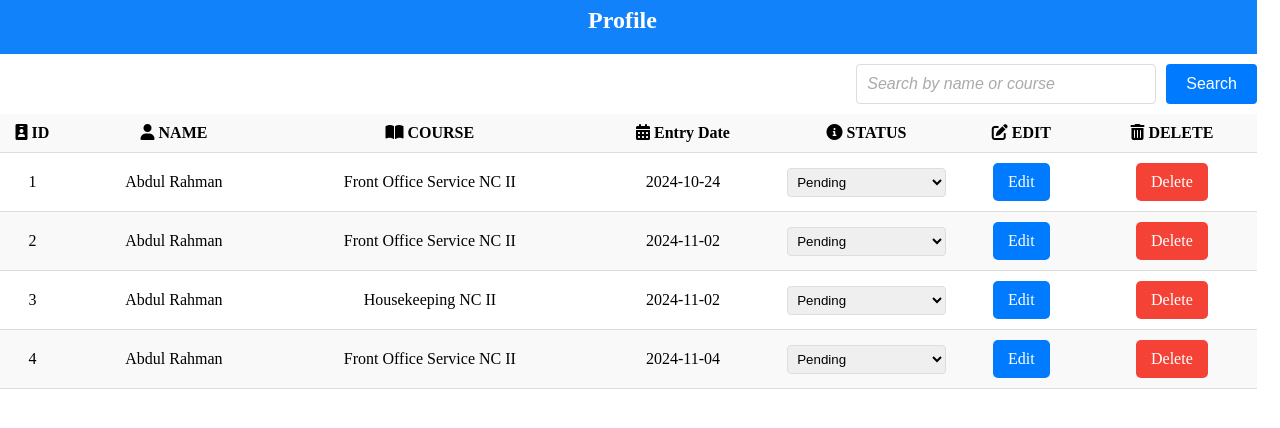
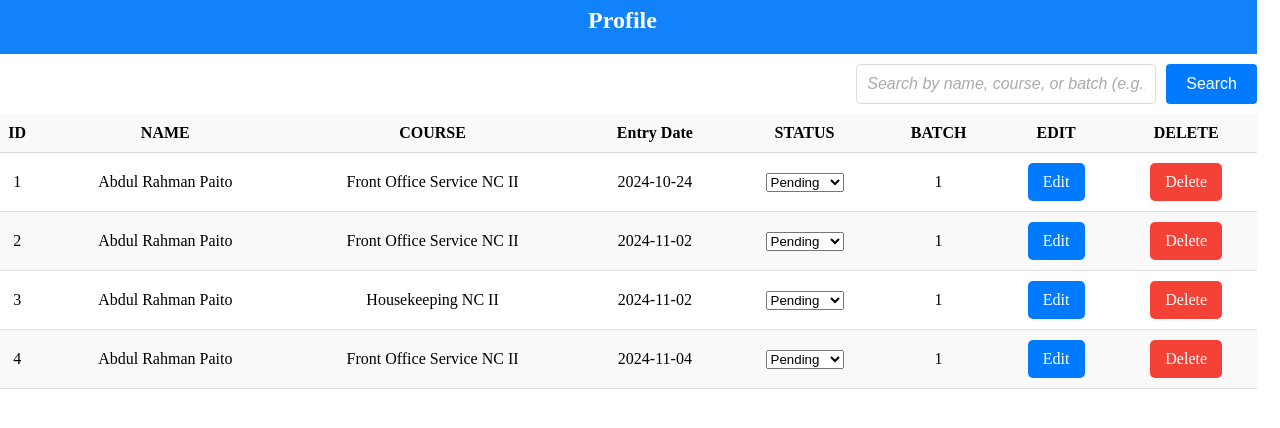
Before and after one commit to AbdulPaito/OCT-14, a PHP site: page /profile.php in a window 1280 px wide. Shown: the top 428 px of the page. Run offline with PHP 8.4, Linux system fonts and the light colour scheme; data comes from the database, SQL or seed files in the repository.

Commit message:
Add files via upload

```diff
--- a/profile.php
+++ b/profile.php
@@ -12,8 +12,60 @@ if (!$connection) {
     die("Connection failed: " . mysqli_connect_error());
 }
 
-// Step 2: Execute query to fetch data
-$query = "SELECT * FROM users";
+// Step 2: Handle search query with batch and date parsing
+$search = isset($_GET['search']) ? mysqli_real_escape_string($connection, $_GET['search']) : '';
+$course = '';
+$batch = '';
+$startDate = '';
+$endDate = '';
+
+// Parse search query to extract course and batch
+preg_match('/(.*?)\s*(batch\s+\d+)/i', $search, $matches);  // Extract course and batch
+if ($matches) {
+    $course = trim($matches[1]);  // Course name
+    $batch = trim($matches[2]);   // Batch number
+} else {
+    $course = $search;  // If no batch is specified, treat the whole search term as course name
+}
+
+// Convert batch number to an integer (if a batch is provided)
+$batchNumber = $batch ? (int) filter_var($batch, FILTER_SANITIZE_NUMBER_INT) : 0;
+
+// Handle date search, if provided
+if (isset($_GET['start_date']) && isset($_GET['end_date'])) {
+    $startDate = mysqli_real_escape_string($connection, $_GET['start_date']);
+    $endDate = mysqli_real_escape_string($connection, $_GET['end_date']);
+}
+
+// Step 3: Build the query based on the parsed search input
+$query = "
+    SELECT * FROM (
+        SELECT *,
+        CEIL(ROW_NUMBER() OVER (PARTITION BY qualification ORDER BY entry_date) / 25) AS batch
+        FROM users
+        WHERE qualification LIKE '%$course%'
+";
+
+// Add additional condition for searching by name
+if (!empty($search)) {
+    $query .= " OR CONCAT(first_name, ' ', last_name) LIKE '%$search%'";
+}
+
+// Add date filtering to the query if provided
+if ($startDate && $endDate) {
+    $query .= " AND entry_date BETWEEN '$startDate' AND '$endDate'";
+}
+
+$query .= ") AS numbered_users";
+
+// If a batch number is specified, filter by batch; otherwise, show all batches
+if ($batchNumber > 0) {
+    $query .= " WHERE batch = $batchNumber";
+}
+
+$query .= " ORDER BY entry_date";  // Ordering by registration date for display
+
+// Execute the query
 $result = mysqli_query($connection, $query);
 
 // Check if query execution was successful
@@ -21,7 +73,6 @@ if (!$result) {
     die("Query failed: " . mysqli_error($connection));
 }
 ?>
-
 <!DOCTYPE html>
 <html lang="en">
 <head>
@@ -47,14 +98,6 @@ if (!$result) {
             margin: 0;
         }
 
-        /* Paragraph styling */
-        #profile-section p {
-            font-size: 1.2em;
-            color: #666;
-            text-align: center;
-            margin-bottom: 20px;
-        }
-
         /* Table styling */
         .profile-table {
             width: 100%;
@@ -62,8 +105,7 @@ if (!$result) {
             margin: 0;
         }
 
-        .profile-table th,
-        .profile-table td {
+        .profile-table th, .profile-table td {
             padding: 10px;
             text-align: center;
             border-bottom: 1px solid #ddd;
@@ -104,15 +146,6 @@ if (!$result) {
 
         .delete-button:hover {
             background: #e53935;
-        }
-
-        /* Dropdown styling */
-        .status-select {
-            width: 100%;
-            padding: 5px;
-            border: 1px solid #ddd;
-            border-radius: 4px;
-            box-sizing: border-box;
         }
 
         /* Search Form Styling */
@@ -158,8 +191,73 @@ form input[type="text"]:focus {
             border-color: #007bff;
             outline: none;
         }
+    </style>
+    <script src="https://code.jquery.com/jquery-3.6.0.min.js"></script>
+</head>
+<body>
 
-    </style>
+<section id="profile-section">
+    <h1>Profile</h1>
+
+    <!-- Search Form -->
+    <form method="GET" action="dashboard.php">
+        <input type="hidden" name="page" value="profile">
+        <input type="text" name="search" placeholder="Search by name, course, or batch (e.g., Cookery batch 1)" value="<?php echo isset($_GET['search']) ? htmlspecialchars($_GET['search']) : ''; ?>">
+        <button type="submit">Search</button>
+    </form>
+
+    <!-- Profile Table -->
+    <table class="profile-table">
+        <thead>
+            <tr>
+                <th>ID</th>
+                <th>NAME</th>
+                <th>COURSE</th>
+                <th>Entry Date</th>
+                <th>STATUS</th>
+                <th>BATCH</th>
+                <th>EDIT</th>
+                <th>DELETE</th>
+            </tr>
+        </thead>
+        <tbody>
+            <?php
+            // Display results from the query
+            $counter = 1;
+            while ($row = mysqli_fetch_assoc($result)) {
+            ?>
+                <tr>
+                    <td><?php echo $counter++; ?></td>
+                    <td><?php echo htmlspecialchars($row['first_name'] . ' ' . $row['last_name']); ?></td>
+                    <td><?php echo htmlspecialchars($row['qualification']); ?></td>
+                    <td><?php echo htmlspecialchars($row['entry_date']); ?></td>
+                    <td>
+                        <select class="status-select" data-id="<?php echo $row['id']; ?>">
+                            <option value="Pending" <?php echo ($row['status'] == 'Pending') ? 'selected' : ''; ?>>Pending</option>
+                            <option value="Enroll" <?php echo ($row['status'] == 'Enroll') ? 'selected' : ''; ?>>Enroll</option>
+                            <option value="Graduate" <?php echo ($row['status'] == 'Graduate') ? 'selected' : ''; ?>>Graduate</option>
+                            <option value="Drop" <?php echo ($row['status'] == 'Drop') ? 'selected' : ''; ?>>Drop</option>
+                        </select>
+                    </td>
+                    <td><?php echo htmlspecialchars($row['batch']); ?></td>
+                    <td><a class="edit-button" href="edit-profile.php?id=<?php echo $row['id']; ?>">Edit</a></td>
+                    <td><a class="delete-button" href="delete-profile.php?id=<?php echo $row['id']; ?>">Delete</a></td>
+                </tr>
+            <?php
+            }
+            ?>
+        </tbody>
+    </table>
+</section>
+
+</body>
+</html>
+
+<?php
+// Close the connection
+mysqli_close($connection);
+?>
+
 <script src="https://code.jquery.com/jquery-3.6.0.min.js"></script>
 <script>
     $(document).ready(function() {
@@ -181,82 +279,3 @@ form input[type="text"]:focus {
         });
     });
 </script>
-</head>
-<body>
-
-<section id="profile-section">
-    <h1>Profile</h1>
-    <link rel="stylesheet" href="https://cdnjs.cloudflare.com/ajax/libs/font-awesome/6.0.0/css/all.min.css">
-    <form method="GET" action="dashboard.php" style="margin-bottom: 20px;">
-    <input type="hidden" name="page" value="profile">
-    <input type="text" name="search" placeholder="Search by name or course" value="<?php echo isset($_GET['search']) ? htmlspecialchars($_GET['search']) : ''; ?>">
-    <button type="submit">Search</button>
-    </form>
-
-
-    <!-- Profile Table -->
-    <table class="profile-table">
-        <thead>
-        <tr>
-        <th><i class="fas fa-id-badge"></i> ID</th>
-        <th><i class="fas fa-user"></i> NAME</th>
-        <th><i class="fas fa-book-open"></i> COURSE</th>
-        <th><i class="fas fa-calendar-alt"></i> Entry Date</th>
-        <th><i class="fas fa-info-circle"></i> STATUS</th>
-        <th><i class="fas fa-edit"></i> EDIT</th>
-        <th><i class="fas fa-trash-alt"></i> DELETE</th>
-        </tr>
-
-        </thead>
-        <tbody>
-            <?php
-                // Database connection and query
-                $host = 'localhost';
-                $user = '';
-                $password = '';
-                $database = 'tesda';
-
-                $connection = mysqli_connect($host, $user, $password, $database);
-
-                if (!$connection) {
-                    die("Connection failed: " . mysqli_connect_error());
-                }
-
-                // Step 2: Handle search query
-                $search = isset($_GET['search']) ? mysqli_real_escape_string($connection, $_GET['search']) : '';
-                $query = "SELECT * FROM users WHERE first_name LIKE '%$search%' OR qualification LIKE '%$search%'";
-                $result = mysqli_query($connection, $query);
-
-                if (!$result) {
-                    die("Query failed: " . mysqli_error($connection));
-                }
-
-                // Display results
-                $counter = 1;
-                if ($result) {
-                    while ($row = mysqli_fetch_assoc($result)) {
-            ?>
-                <tr>
-                    <td><?php echo $counter++; ?></td>
-                    <td><?php echo htmlspecialchars($row['first_name']); ?></td>
-                    <td><?php echo htmlspecialchars($row['qualification']); ?></td>
-                    <td><?php echo htmlspecialchars($row['entry_date']); ?></td>
-                    <td>
-                        <select class="status-select" data-id="<?php echo $row['id']; ?>">
-                            <option value="Pending" <?php echo ($row['status'] == 'Pending') ? 'selected' : ''; ?>>Pending</option>
-                            <option value="Enroll" <?php echo ($row['status'] == 'Enroll') ? 'selected' : ''; ?>>Enroll</option>
-                            <option value="Graduate" <?php echo ($row['status'] == 'Graduate') ? 'selected' : ''; ?>>Graduate</option>
-                            <option value="Drop" <?php echo ($row['status'] == 'Drop') ? 'selected' : ''; ?>>Drop</option>
-                        </select>
-                    </td>
-                    <td><a class="edit-button" href="edit-profile.php?id=<?php echo $row['id']; ?>">Edit</a></td>
-                    <td><a class="delete-button" href="delete-profile.php?id=<?php echo $row['id']; ?>">Delete</a></td>
-                </tr>
-            <?php
-                    }
-                }
-                mysqli_close($connection);
-            ?>
-        </tbody>
-    </table>
-</section>
```
Lines whose indentation alone changed are shown as unchanged.
